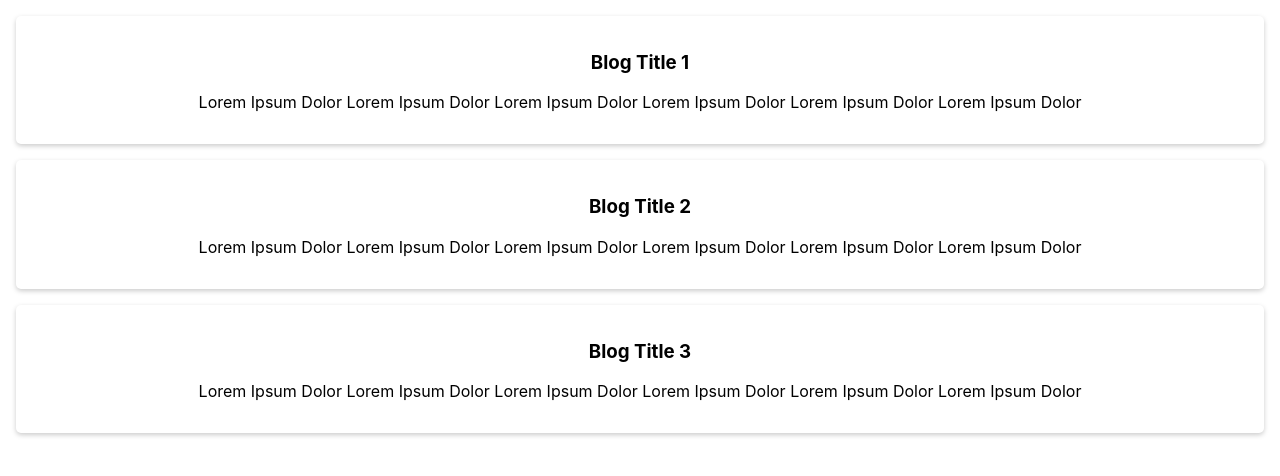
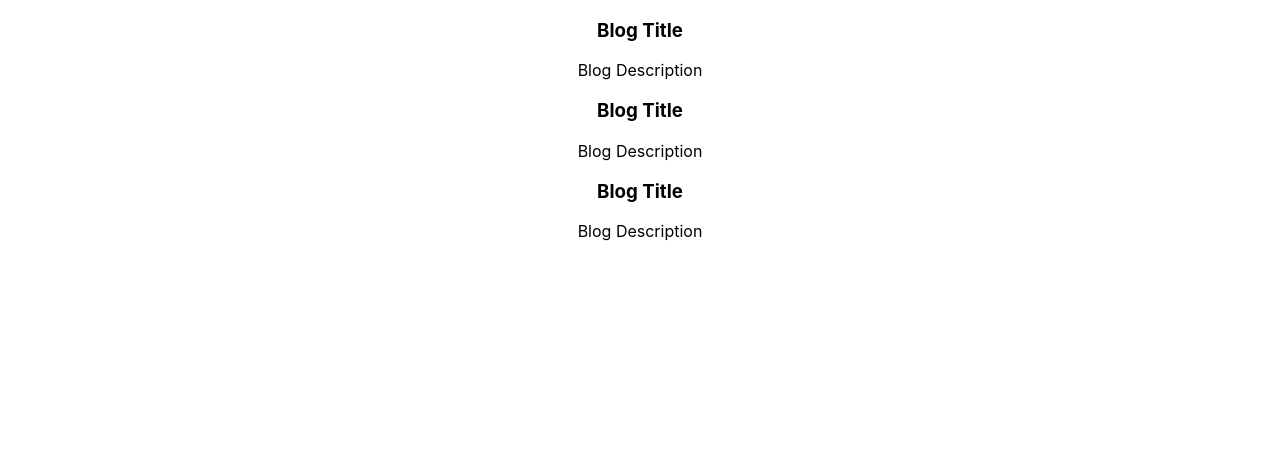
Before and after one commit to Jawadhrz/first-react-app, a React (Create React App) app: page / in a window 1280 px wide. Shown: the top 476 px of the page. Built offline with nearby package versions, Linux system fonts and the light colour scheme.

Commit message:
functional Components

```diff
--- a/src/App.js
+++ b/src/App.js
@@ -1,3 +1,5 @@
+import React from 'react';
+import BLogCard  from './BlogCard';
 import './App.css';
 
 function App() {
@@ -22,10 +24,11 @@
   const blogCards = blogArr.map((item, pos) => {
     console.log(item);
      return (
-       <div className="BlogCard" key={item.id}>
-         <h3>{item.title}</h3>
-         <p>{item.description}</p>
-       </div>
+       <BLogCard key={pos}/>
+      //  <div className="BlogCard" key={item.id}>
+      //    <h3>{item.title}</h3>
+      //    <p>{item.description}</p>
+      //  </div>
      )
   })
 
--- /dev/null
+++ b/src/BlogCard.js
@@ -0,0 +1,11 @@
+import React from "react";
+
+const BLogCard = () => {
+    return(
+        <div>
+            <h3>Blog Title</h3>
+            <p>Blog Description</p>
+        </div>
+    )
+}
+export default  BLogCard;
```
